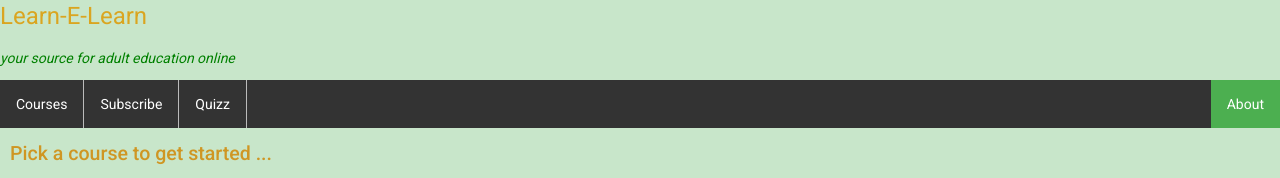
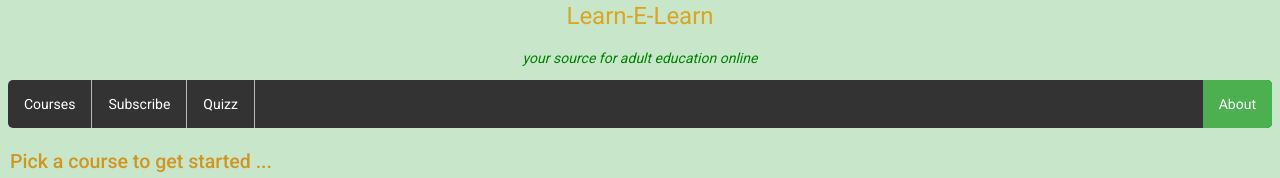
Before and after one commit to Dom-Dermann/learn-e-learn, an Angular app: page /home in a window 1280 px wide. Shown: the top 178 px of the page. Built offline with nearby package versions, Linux system fonts and the light colour scheme.

Commit message:
cosmetic changes

```diff
--- a/src/app/app.component.html
+++ b/src/app/app.component.html
@@ -3,6 +3,6 @@
         <h1> Learn-E-Learn </h1>
         <p class="description"> your source for adult education online </p>
     </header>
-    <nav-bar></nav-bar>
+    <nav-bar #navbar></nav-bar>
     <router-outlet></router-outlet>
 </section>
--- a/src/app/app.component.scss
+++ b/src/app/app.component.scss
@@ -1,5 +1,10 @@
 h1 {
-    color: goldenrod
+    color: goldenrod;
+    text-align: center;
+}
+
+p {
+    text-align: center;
 }
 
 .description {
--- a/src/app/course-viewer/quizz.component.html
+++ b/src/app/course-viewer/quizz.component.html
@@ -9,6 +9,10 @@
     </tr>
 </table>
 
-<mat-slider *ngIf="quizzType === 'slider'"></mat-slider>
+<mat-slider [max]=10
+            [min]=1
+            [step]=1
+            [thumbLabel]="true"
+             *ngIf="quizzType === 'slider'" #slider></mat-slider>
 
 <button (click)="submitClicked()" type="submit"> Submit </button>
--- a/src/app/course-viewer/quizz.component.scss
+++ b/src/app/course-viewer/quizz.component.scss
@@ -7,3 +7,7 @@ h2 {
     border-radius: 5px;
     color: white;
 }
+
+#slider {
+    width: 400px;
+}
--- a/src/app/nav-bar/nav-bar.component.scss
+++ b/src/app/nav-bar/nav-bar.component.scss
@@ -1,8 +1,9 @@
 ul {
     list-style-type: none;
-    margin: 0;
+    margin: 8px;
     padding: 0;
     overflow: hidden;
+    border-radius: 5px;
     background-color: #333;
 }
 
```
Also changed, not shown: src/app/course-viewer/course-viewer.component.scss (line endings or trailing spaces).
